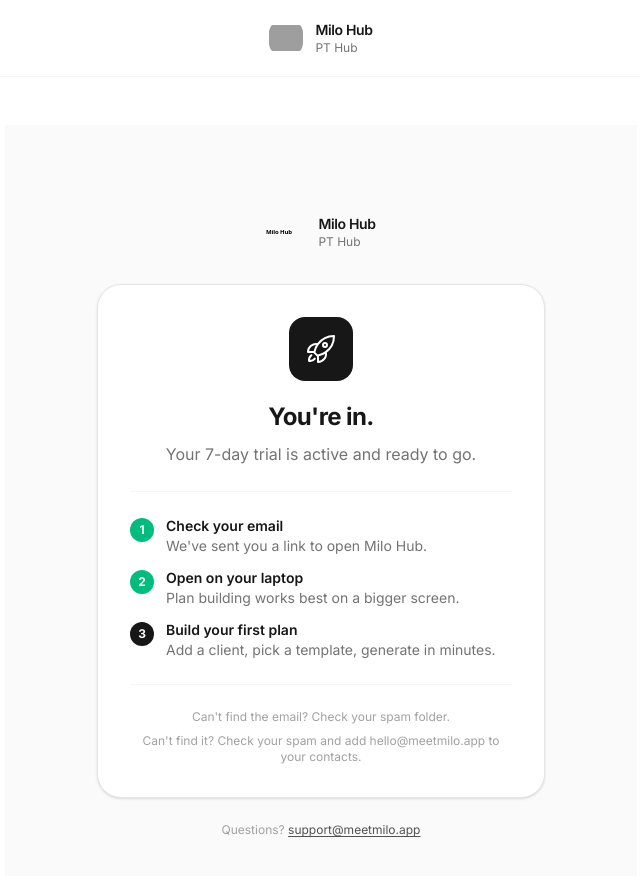
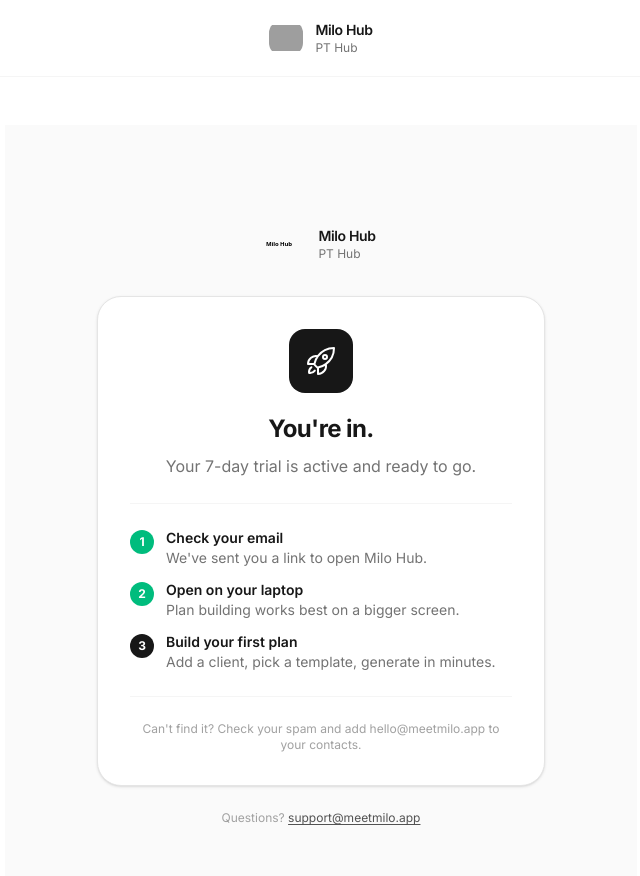
Before and after one commit to Jacoborsborn/milo-hub, a Next.js app: page /pt-hub/success in a window 1280 px wide. Shown: the top 876 px of the page, without its empty margins (319-959 px from the left). Built offline with nearby package versions, Linux system fonts and the light colour scheme; grey boxes are pictures that could not be loaded.

Commit message:
pt-hub success: keep only longer spam/contacts helper

```diff
--- a/src/app/pt-hub/success/PtHubSuccessClient.tsx
+++ b/src/app/pt-hub/success/PtHubSuccessClient.tsx
@@ -81,9 +81,6 @@
           <div className="my-6 border-t border-neutral-100" />
 
           <p className="text-xs text-neutral-400">
-            Can&apos;t find the email? Check your spam folder.
-          </p>
-          <p className="mt-2 text-xs text-neutral-400">
             Can&apos;t find it? Check your spam and add hello@meetmilo.app to your contacts.
           </p>
         </div>
```
